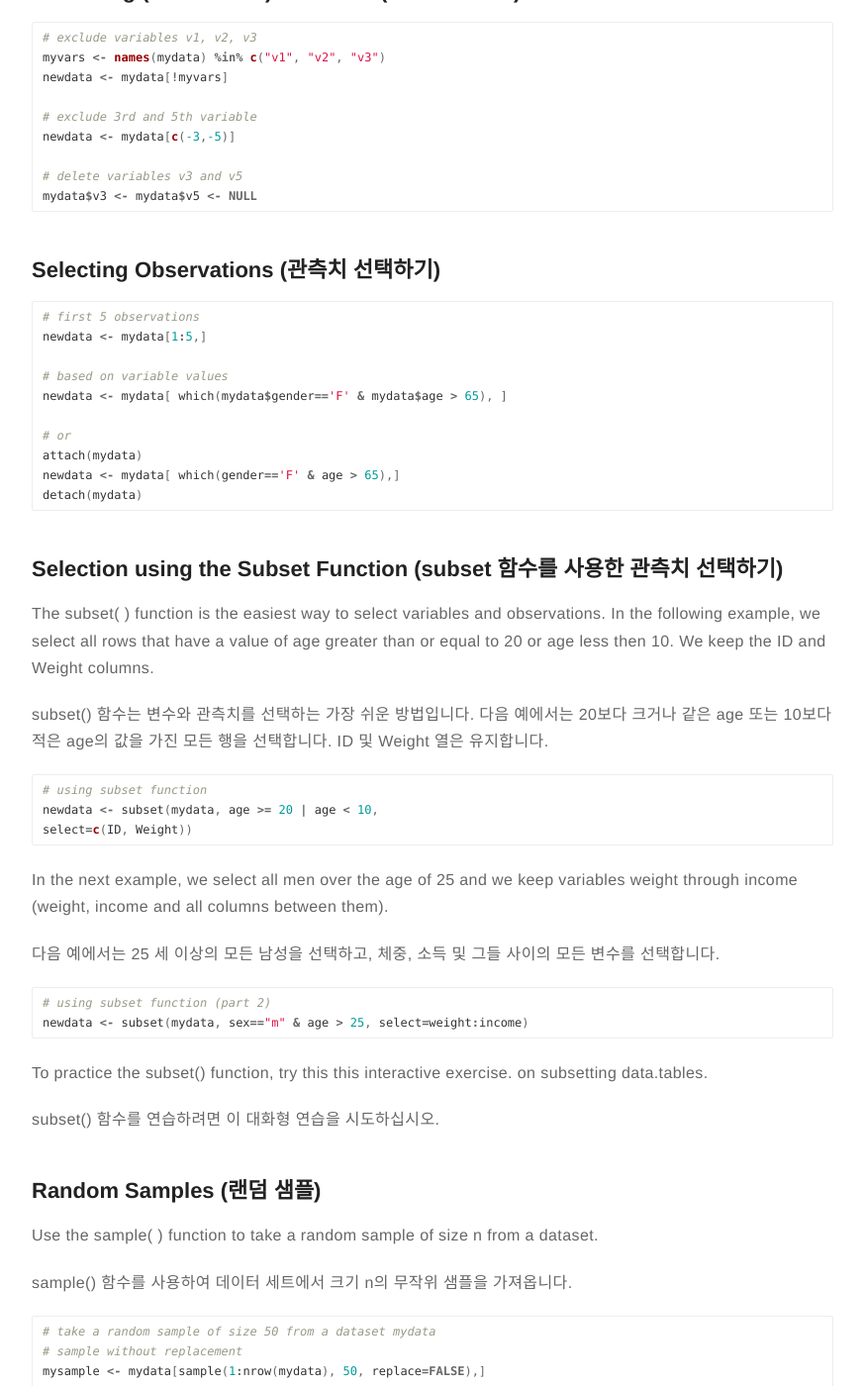
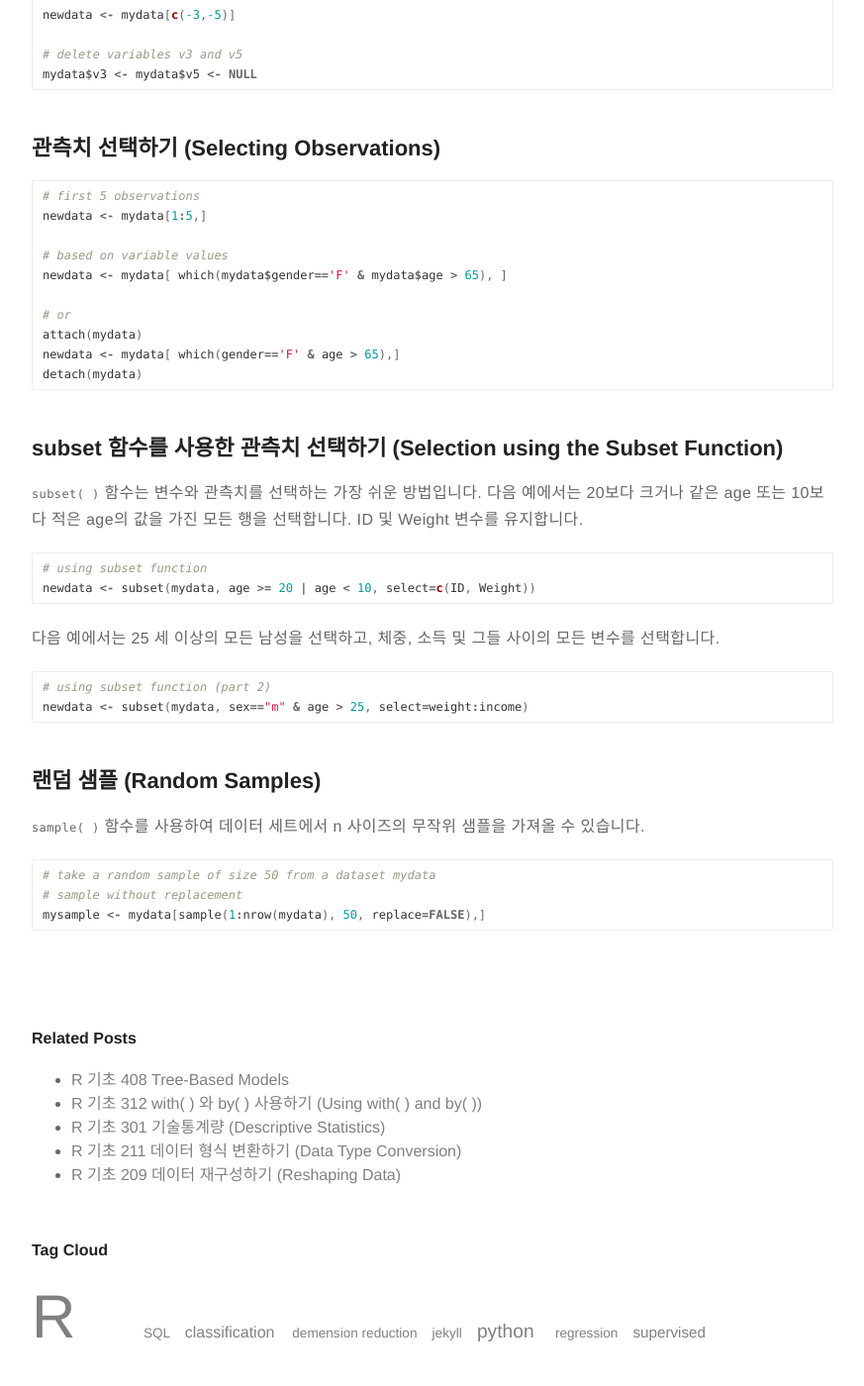
Before and after one commit to Dr-HKim/Dr-HKim.github.io, a Jekyll site: the page built from _posts/2017-10-20-R-210-Subsetting.md, in a window 1280 px wide and 1400 px high, scrolled down 1322 px. Shown: the whole window at 99% size, without its empty margins (203-1076 px from the left). Built offline with Jekyll 4.4.1, drawn with Linux system fonts in a browser that asks for light colours; some of the changed text lies outside the part shown.

Commit message:
minor changes

````diff
--- a/_config.yml
+++ b/_config.yml
@@ -48,7 +48,7 @@ github: dr-hkim
 # stackoverflow: 7044681/mystackoverflow
 # quora: userquora
 # reddit: username
-#medium: medium
+# medium: medium
 # vimeo: myvimeo
 # lanyrd: mylanyrd
 #email: myemail@gmail.com
@@ -73,8 +73,8 @@ authors:
 width: large
 
 # if you don't need pagination, comment the *paginate* configs below
-# paginate: 10
-# paginate_path: "blog/:num/"
+paginate: 50
+paginate_path: "blog/:num/"
 
 # if you don't need projects, comment the *projects* configs below
 # projects: true
--- a/_posts/2017-10-20-R-210-Subsetting.md
+++ b/_posts/2017-10-20-R-210-Subsetting.md
@@ -19,9 +19,10 @@ headerImage: true
 
 R has powerful indexing features for accessing object elements. These features can be used to select and exclude variables and observations. The following code snippets demonstrate ways to keep or delete variables and observations and to take random samples from a dataset.
 
-R에는 개체 요소에 액세스하기 위한 강력한 색인 기능이 있습니다. 이러한 기능을 사용하여 변수 및 관측을 선택하고 제외할 수 있습니다. 다음 코드 스니펫은 변수 및 관측을 유지 또는 삭제하고 데이터 세트에서 임의의 샘플을 가져 오는 방법을 보여줍니다.
+R에는 object 에 액세스하기 위한 강력한 색인 기능이 있습니다. 이러한 기능을 사용하여 특정 변수나 관측치를 선택/제외할 수 있습니다. 다음 코드는 변수나 관측치를 유지 또는 삭제하고 dataset 에서 임의의 샘플을 가져 오는 방법을 보여줍니다.
 
-## Selecting (Keeping) Variables (변수 선택하기)
+
+## 변수 선택하기 (Selecting (Keeping) Variables)
 
 ```r
 # select variables v1, v2, v3
@@ -36,13 +37,8 @@ newdata <- mydata[myvars]
 newdata <- mydata[c(1,5:10)]
 ```
 
-To practice this interactively, try the selection of data frame elements exercises in the Data frames chapter of this introduction to R course.
 
-이것을 대화식으로 연습하려면, R 프레임 워크 소개의 데이터 프레임 장에서 데이터 프레임 요소 연습을 선택하십시오.
-
-
-
-## Excluding (DROPPING) Variables (변수 제외하기)
+## 변수 제외하기 (Excluding (DROPPING) Variables)
 
 ```r
 # exclude variables v1, v2, v3
@@ -56,7 +52,8 @@ newdata <- mydata[c(-3,-5)]
 mydata$v3 <- mydata$v5 <- NULL
 ```
 
-## Selecting Observations (관측치 선택하기)
+
+## 관측치 선택하기 (Selecting Observations)
 
 ```r
 # first 5 observations
@@ -71,19 +68,14 @@ newdata <- mydata[ which(gender=='F' & age > 65),]
 detach(mydata)
 ```
 
-## Selection using the Subset Function (subset 함수를 사용한 관측치 선택하기)
+## subset 함수를 사용한 관측치 선택하기 (Selection using the Subset Function)
 
-The subset( ) function is the easiest way to select variables and observations. In the following example, we select all rows that have a value of age greater than or equal to 20 or age less then 10. We keep the ID and Weight columns.
-
-subset() 함수는 변수와 관측치를 선택하는 가장 쉬운 방법입니다. 다음 예에서는 20보다 크거나 같은 age 또는 10보다 적은 age의 값을 가진 모든 행을 선택합니다. ID 및 Weight 열은 유지합니다.
+`subset( )` 함수는 변수와 관측치를 선택하는 가장 쉬운 방법입니다. 다음 예에서는 20보다 크거나 같은 age 또는 10보다 적은 age의 값을 가진 모든 행을 선택합니다. ID 및 Weight 변수를 유지합니다.
 
 ```r
 # using subset function
-newdata <- subset(mydata, age >= 20 | age < 10,
-select=c(ID, Weight))
+newdata <- subset(mydata, age >= 20 | age < 10, select=c(ID, Weight))
 ```
-
-In the next example, we select all men over the age of 25 and we keep variables weight through income (weight, income and all columns between them).
 
 다음 예에서는 25 세 이상의 모든 남성을 선택하고, 체중, 소득 및 그들 사이의 모든 변수를 선택합니다.
 
@@ -92,15 +84,10 @@ In the next example, we select all men over the age of 25 and we keep variables
 newdata <- subset(mydata, sex=="m" & age > 25, select=weight:income)
 ```
 
-To practice the subset() function, try this this interactive exercise. on subsetting data.tables.
 
-subset() 함수를 연습하려면 이 대화형 연습을 시도하십시오.
+## 랜덤 샘플 (Random Samples)
 
-## Random Samples (랜덤 샘플)
-
-Use the sample( ) function to take a random sample of size n from a dataset.
-
-sample() 함수를 사용하여 데이터 세트에서 크기 n의 무작위 샘플을 가져옵니다.
+`sample( )` 함수를 사용하여 데이터 세트에서 n 사이즈의 무작위 샘플을 가져올 수 있습니다.
 
 ```r
 # take a random sample of size 50 from a dataset mydata
````
